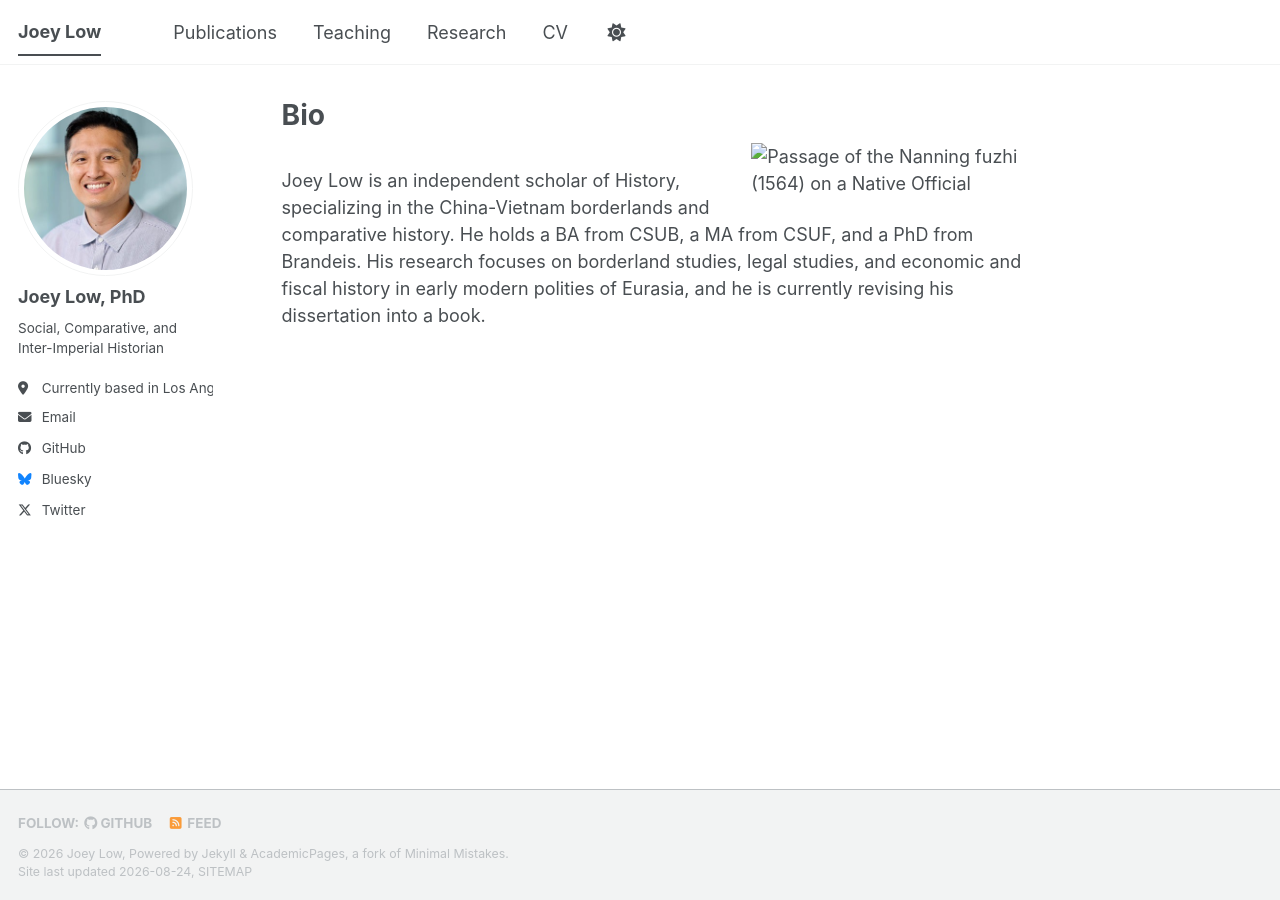
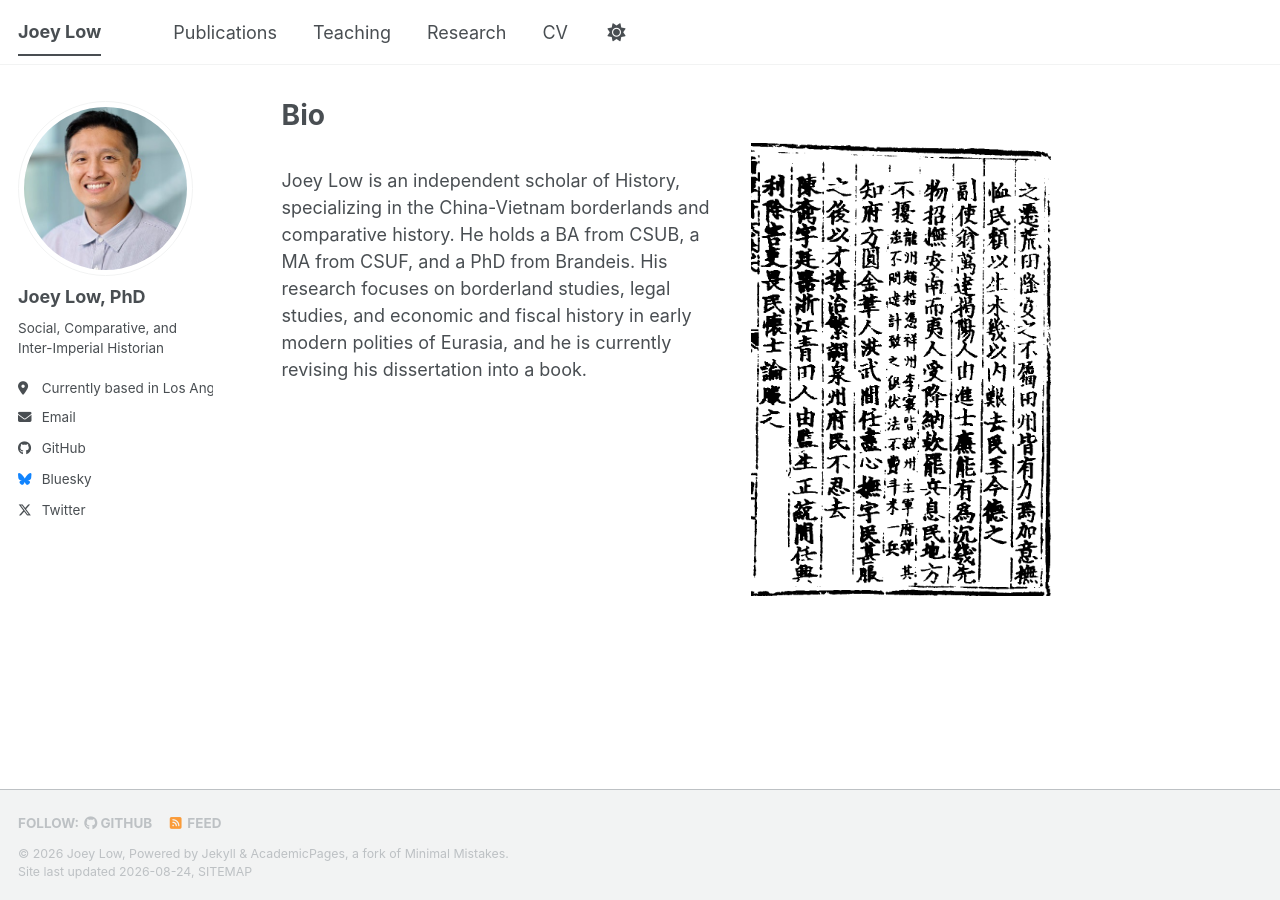
Before and after one commit to joeylow21/joeylow21.github.io, a Jekyll site: the page built from _pages/about.md, in a window 1280 px wide. Built offline with Jekyll 4.4.1, drawn with Linux system fonts in a browser that asks for light colours; a style sheet for code colours, icons or effects is not loaded.

Commit message:
Update about.md

```diff
--- a/_pages/about.md
+++ b/_pages/about.md
@@ -9,6 +9,6 @@ redirect_from:
 
 
 
-![Passage of the Nanning fuzhi (1564) on a Native Official](/images/wiki/Zhao Kai img in JJNNFZ (1564) 2.png){: .align-right width="300px"}
+![Passage of the Nanning fuzhi (1564) on a Native Official](/images/Zhao Kai img in JJNNFZ (1564) 2.png){: .align-right width="300px"}
 
 Joey Low is an independent scholar of History, specializing in the China-Vietnam borderlands and comparative history. He holds a BA from CSUB, a MA from CSUF, and a PhD from Brandeis. His research focuses  on borderland studies, legal studies, and economic and fiscal history in early modern polities of Eurasia, and he is currently revising his dissertation into a book.
```
